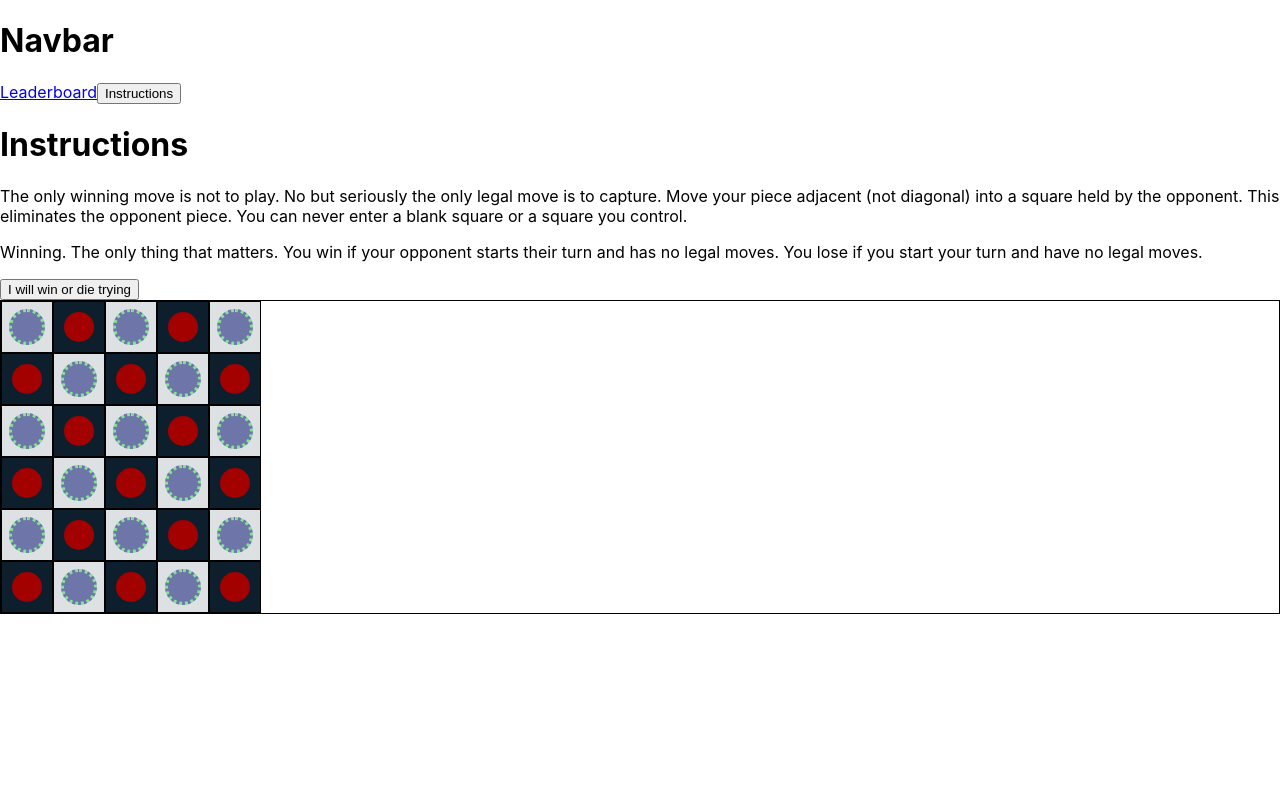
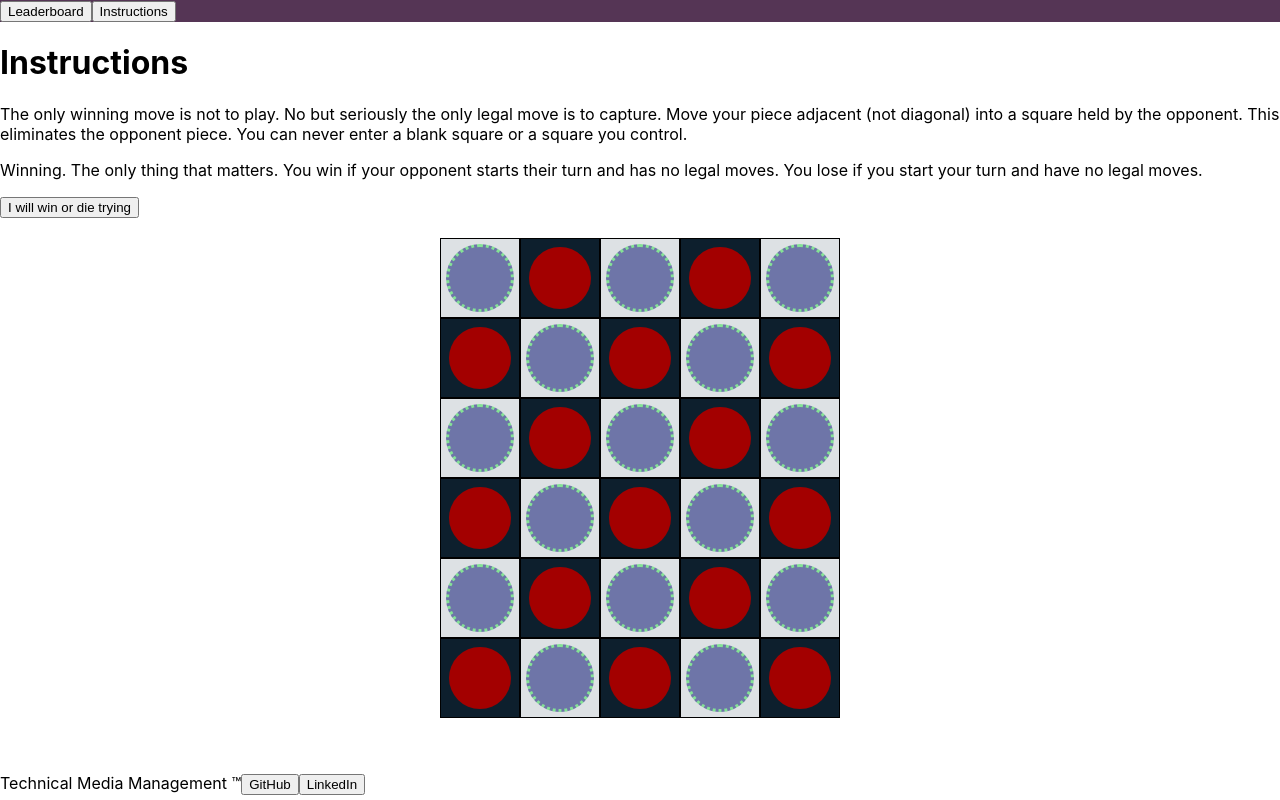
Before and after one commit to MakerMacAttack/Phoenix-Clobber, a React (Create React App) app in the folder clobber/: page /play in a window 1280 px wide. Built offline with nearby package versions, Linux system fonts and the light colour scheme.

Commit message:
favicon, title, a lot of css, and the footer

```diff
--- a/clobber/public/index.html
+++ b/clobber/public/index.html
@@ -24,7 +24,7 @@
       work correctly both with client-side routing and a non-root public URL.
       Learn how to configure a non-root public URL by running `npm run build`.
     -->
-    <title>React App</title>
+    <title>Popular Boardgame Clobber</title>
   </head>
   <body>
     <noscript>You need to enable JavaScript to run this app.</noscript>
--- a/clobber/src/App.css
+++ b/clobber/src/App.css
@@ -1,6 +1,15 @@
-/* header {
-  background:
-} */
+header {
+  background: #553555
+}
+
+footer {
+  position: absolute;
+  bottom: 5px;
+}
+
+footer p {
+  display: inline;
+}
 
 .row {
   display: flex;
@@ -11,10 +20,6 @@
   display: flex;
   align-items: center;
   justify-content: center;
-  max-width: 50px;
-  width: 50px;
-  max-height: 50px;
-  height: 50px;
   border: 1px solid black;
 }
 
@@ -27,10 +32,8 @@
 }
 
 .piece {
-  max-width: 30px;
-  width: 30px;
-  max-height: 30px;
-  height: 30px;
+  width: 80%;
+  height: 80%;
   border-radius: 100%;
   transition: .5s;
 }
@@ -41,10 +44,6 @@
 
 .blue {
   background: #6E75A8;
-}
-
-.board {
-  border: 1px solid black;
 }
 
 .red.captured {
@@ -67,6 +66,29 @@
   border: 3px dotted #84E296;
 }
 
+#board {
+  display: grid;
+  width: 50vmin;
+  height: 60vmin;
+  grid-template-columns: repeat(5, 1fr);
+  grid-template-rows: repeat(6, 1fr);
+  margin-left: auto;
+  margin-right: auto;
+  margin-top: 20px;
+}
+
 #selected {
   border: 5px double #D5B0AC;
 }
+
+/* below is for tablet */
+
+@media screen and (min-width: 400px) {
+
+}
+
+/* below is for desktop */
+
+@media screen and (min-width: 750px) {
+
+}
--- /dev/null
+++ b/clobber/src/components/Footer.jsx
@@ -0,0 +1,17 @@
+import React from 'react';
+
+export default class Footer extends React.Component {
+  constructor(props) {
+    super(props)
+  }
+
+  render() {
+    return (
+      <>
+        <p>Technical Media Management &trade;</p>
+        <a href="https://github.com/MakerMacAttack/" target="_blank"><button>GitHub</button></a>
+        <a href="https://www.linkedin.com/in/tim-may-041b1b7/" target="_blank"><button>LinkedIn</button></a>
+      </>
+    )
+  }
+}
--- a/clobber/src/components/Game.jsx
+++ b/clobber/src/components/Game.jsx
@@ -130,16 +130,17 @@ function Game(props) {
   }, []);
 
   return (
-    <div className="board">
+    <div>
       <Route path="/play/victory">
         <Victory won={gameState.won} empty={gameState.empty} diff={gameState.difficulty} />
       </Route>
       <Route path="play/loss">
         <Loss />
       </Route>
+      <div id="board">
       {row.map((i) => {
         return (
-          <div className="row" key={i}>
+          <>
             {column.map((j) => {
               const id = [i, j];
               const potential = boardMethods.checkState(gameState.valid, id);
@@ -165,9 +166,10 @@ function Game(props) {
                 />
               );
             })}
-          </div>
+          </>
         );
       })}
+      </div>
     </div>
   );
 }
--- a/clobber/src/components/Home.jsx
+++ b/clobber/src/components/Home.jsx
@@ -1,32 +1,36 @@
 import React, { useState } from "react";
-import { Route } from 'react-router-dom';
+import { Route } from "react-router-dom";
+import Difficulty from "./Difficulty";
+import Footer from "./Footer";
+import Game from "./Game";
+import Instructions from "./Instructions";
+import Leaderboard from "./Leaderboard";
 import Nav from "./Nav";
-import Instructions from "./Instructions";
-import Difficulty from "./Difficulty";
-import Game from "./Game";
-import Leaderboard from "./Leaderboard";
 
 function Home() {
-  const [ack, setAck] = useState(false)
-  const [difficulty, setDifficulty] = useState(null)
+  const [ack, setAck] = useState(false);
+  const [difficulty, setDifficulty] = useState(null);
 
   return (
     <>
       <header>
-        <Nav set={setAck}/>
+        <Nav set={setAck} />
       </header>
-      <Instructions ack={ack} set={setAck}/>
-      <Route path="/difficulty">
-        <Difficulty set={setDifficulty}/>
-      </Route>
-      <Route path="/play">
-        <Game difficulty={difficulty}/>
-      </Route>
       <Route path="/hi-score">
         <Leaderboard />
       </Route>
+      <Instructions ack={ack} set={setAck} />
+      <Route path="/difficulty">
+        <Difficulty set={setDifficulty} />
+      </Route>
+      <Route path="/play">
+        <Game difficulty={difficulty} />
+      </Route>
+      <footer>
+        <Footer />
+      </footer>
     </>
   );
 }
 
-export default Home
+export default Home;
--- a/clobber/src/components/Nav.jsx
+++ b/clobber/src/components/Nav.jsx
@@ -4,8 +4,7 @@ import { Link } from 'react-router-dom'
 function Nav(props) {
   return (
     <>
-      <h1>Navbar</h1>
-      <Link to="/hi-score">Leaderboard</Link>
+      <Link to="/hi-score"><button>Leaderboard</button></Link>
       <button onClick={() => props.set(false)}>Instructions</button>
       </>
   )
--- a/clobber/src/components/Victory.jsx
+++ b/clobber/src/components/Victory.jsx
@@ -21,7 +21,7 @@ export default function Victory(props) {
   };
 
   function handleSubmit(e) {
-    e.preventDefault()
+    e.preventDefault();
     const turns = (props.empty.length - 1) / 2;
     let difficulty = "";
     switch (props.diff) {
@@ -79,8 +79,17 @@ export default function Victory(props) {
         </div>
       ) : (
         <>
-          <h1>You appear to have gotten here in error, please return to </h1>
-          <Link to="/">the Homepage</Link>
+          <h1>Cheater. Get back to </h1>
+            <Link to="/">the Homepage</Link>
+
+          <iframe
+            width="860"
+            height="645"
+            src="https://www.youtube.com/embed/DLzxrzFCyOs"
+            frameborder="0"
+            allow="accelerometer; autoplay; clipboard-write; encrypted-media; gyroscope; picture-in-picture"
+            allowfullscreen
+          ></iframe>
         </>
       )}
     </>
```
Also changed, not shown: 1 other file (tests, documents, lock files or other folders).
